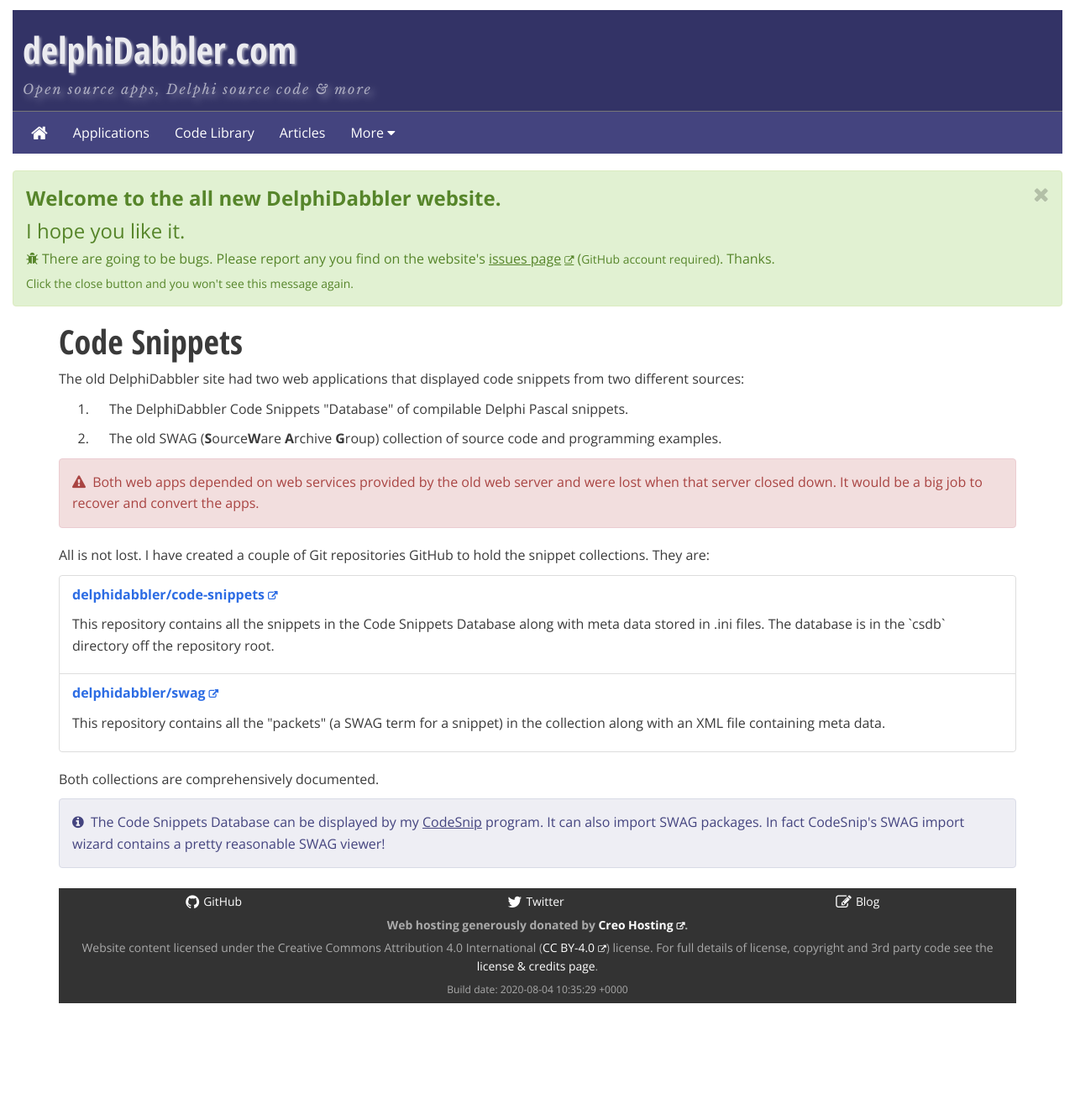
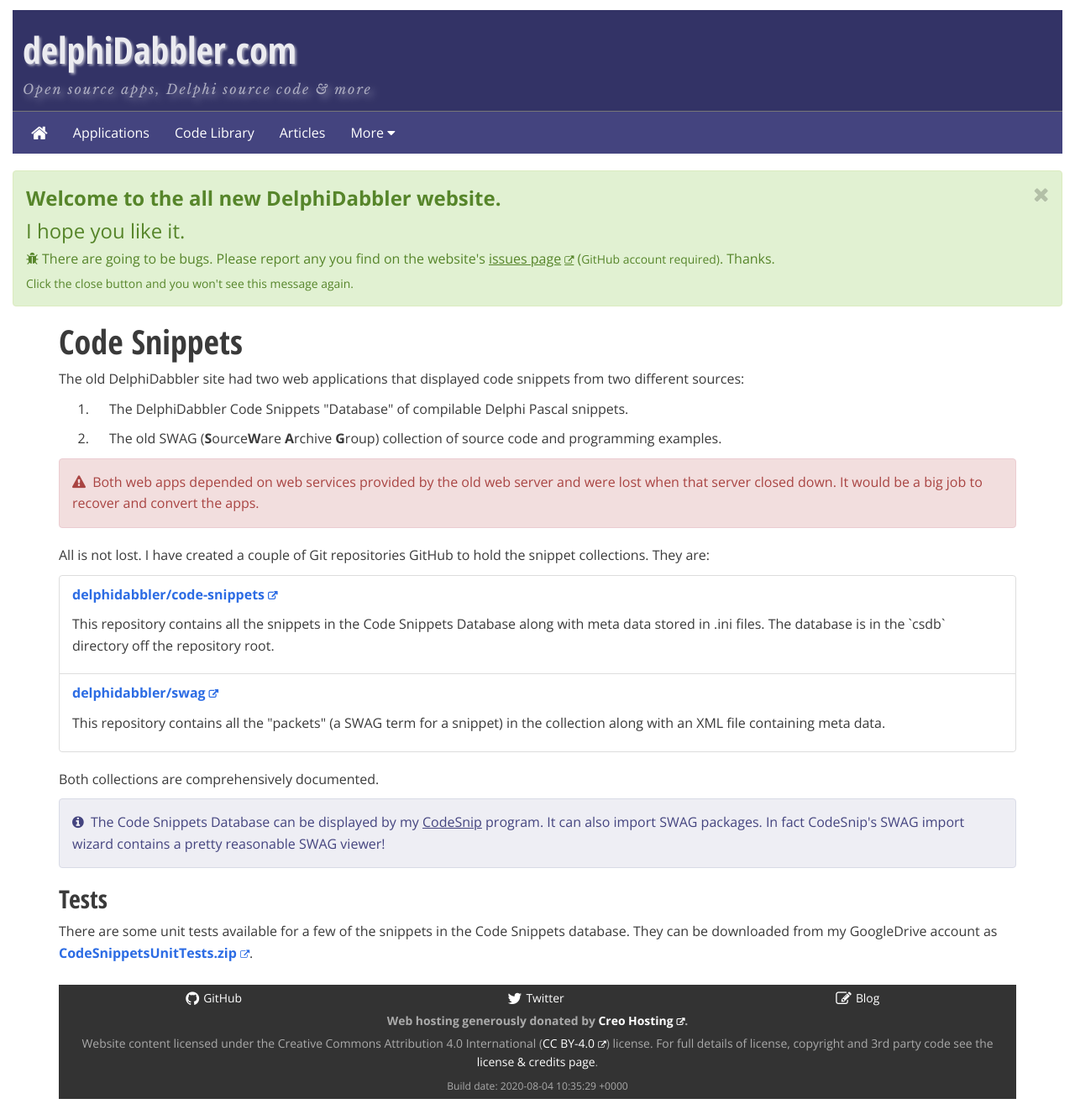
Before and after one commit to delphidabbler/delphidabbler.github.io, a Jekyll site: the page built from snippets.html, in a window 1280 px wide. Shown: the whole page at 84% size. Built offline with Jekyll 4.4.1, drawn with Linux system fonts in a browser that asks for light colours; nearby versions of some CDN libraries; comment, search, counter and statistics services are not loaded; before the commit the page ends 1207 px from its top, so only the background shows below that.

Commit message:
Add section on Code Snippets DB tests

```diff
--- a/snippets.html
+++ b/snippets.html
@@ -51,3 +51,11 @@
 <p class="alert alert-info glyph">
   The Code Snippets Database can be displayed by my <a href="{{ site.base-url }}/software/codesnip">CodeSnip</a> program. It can also import SWAG packages. In fact CodeSnip's SWAG import wizard contains a pretty reasonable SWAG viewer!
 </p>
+
+<h2>
+  Tests
+</h2>
+
+<p>
+  There are some unit tests available for a few of the snippets in the Code Snippets database. They can be downloaded from my GoogleDrive account as <a href="https://drive.google.com/file/d/1pH7LtyZY-ehwjJ4AjC801j-0bVMdLpsz/view?usp=sharing"><strong>CodeSnippetsUnitTests.zip</strong></a>.
+</p>
```
